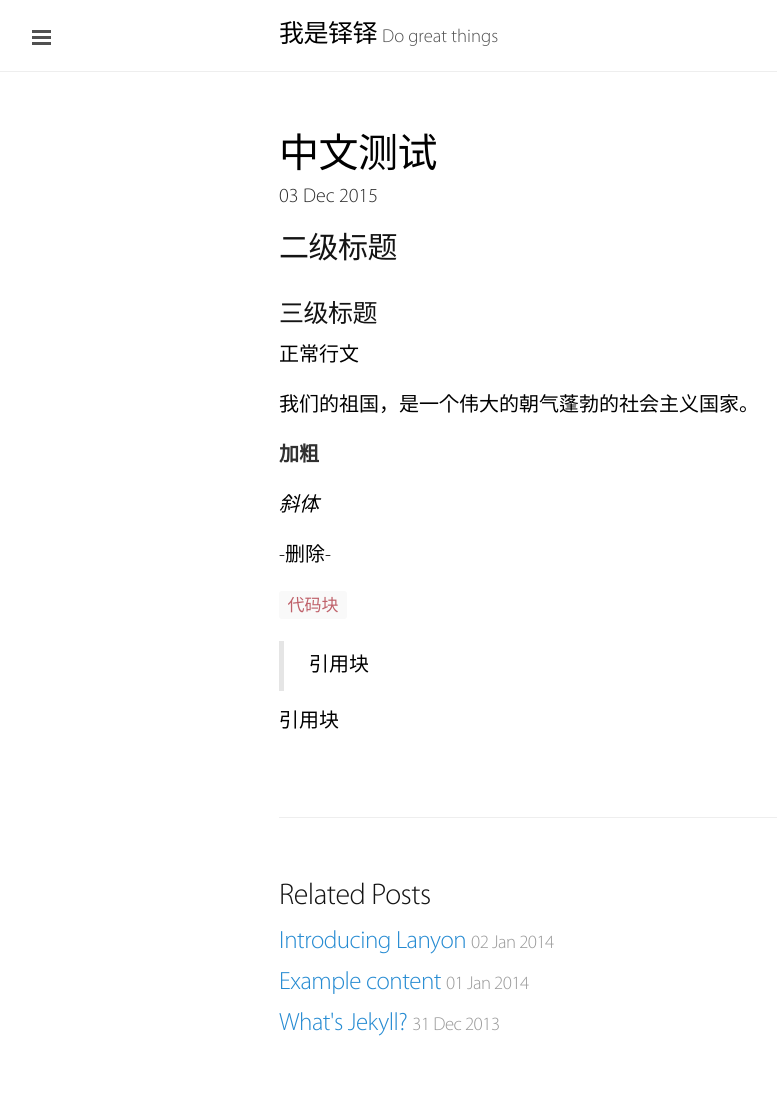
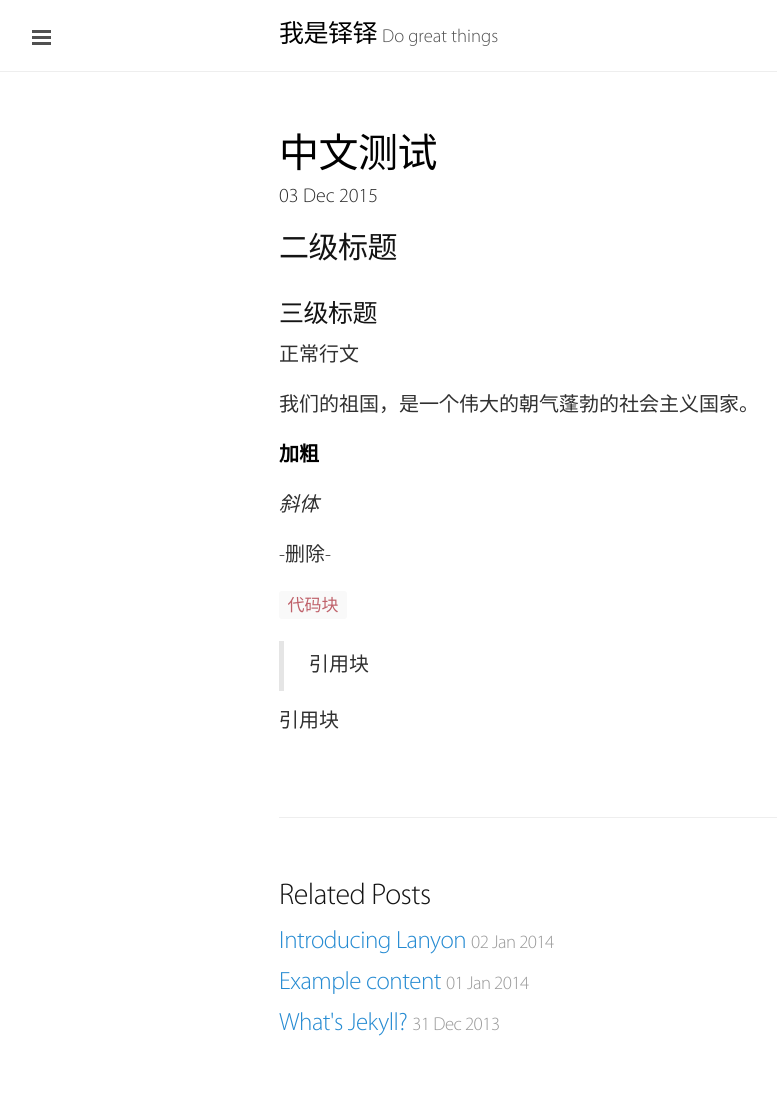
Before and after one commit to zhanghub/duoduoeeee.github.io, a Jekyll site: the page built from _posts/2015-12-03-zh-cn-test.md, in a window 1280 px wide. Shown: the whole page, without its empty margins (1-778 px from the left). Built offline with Jekyll 4.4.1, drawn with Linux system fonts in a browser that asks for light colours; Markdown is read by kramdown in place of the engine named in the settings.

Commit message:
minor fixes

```diff
--- a/public/css/poole.css
+++ b/public/css/poole.css
@@ -104,11 +104,11 @@ h4, h5, h6 {
 p {
   margin-top: 0;
   margin-bottom: 1rem;
-  color: black;
+  color: #303030;
 }
 
 strong {
-  color: #303030;
+  color: black;
 }
 
 
```
